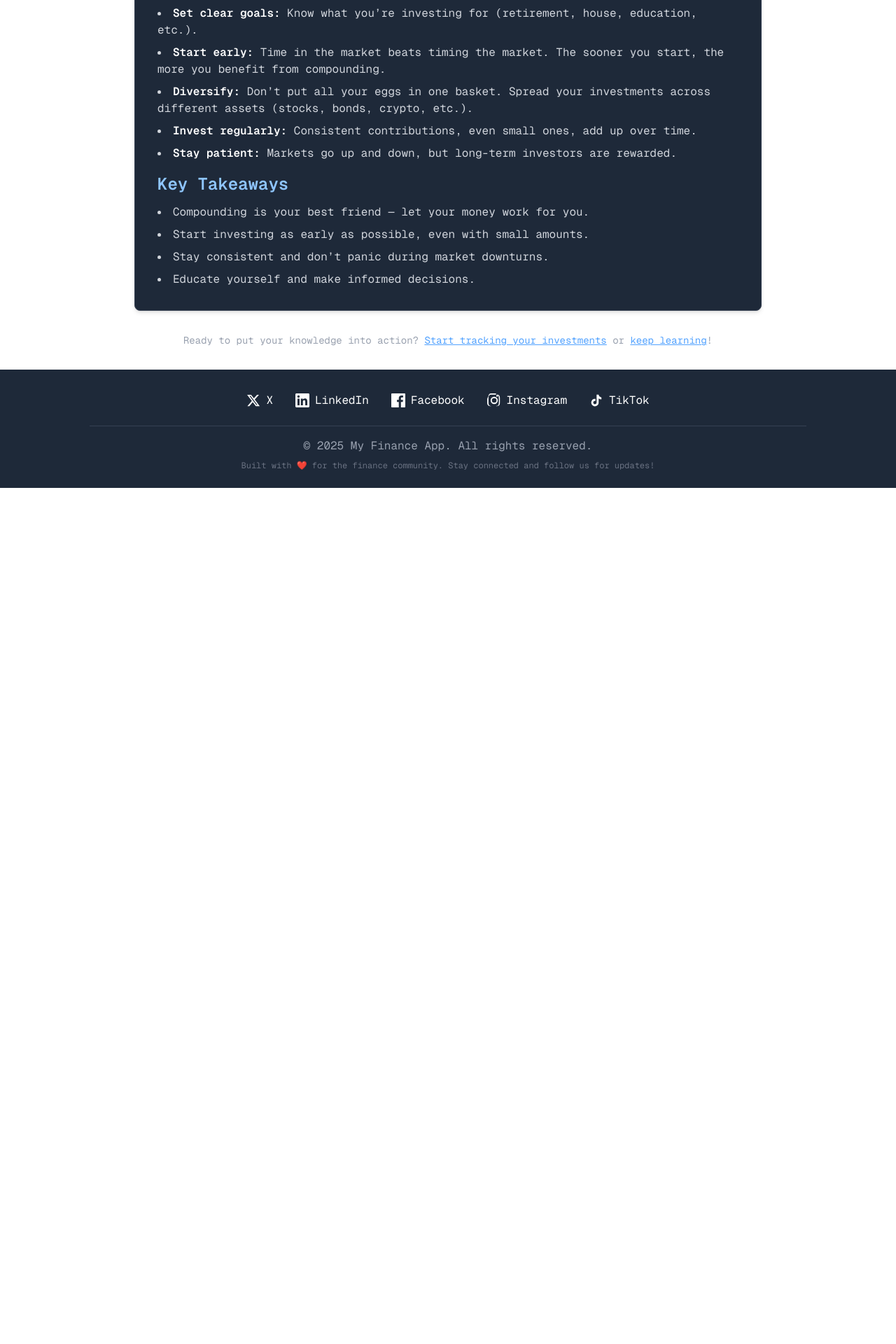
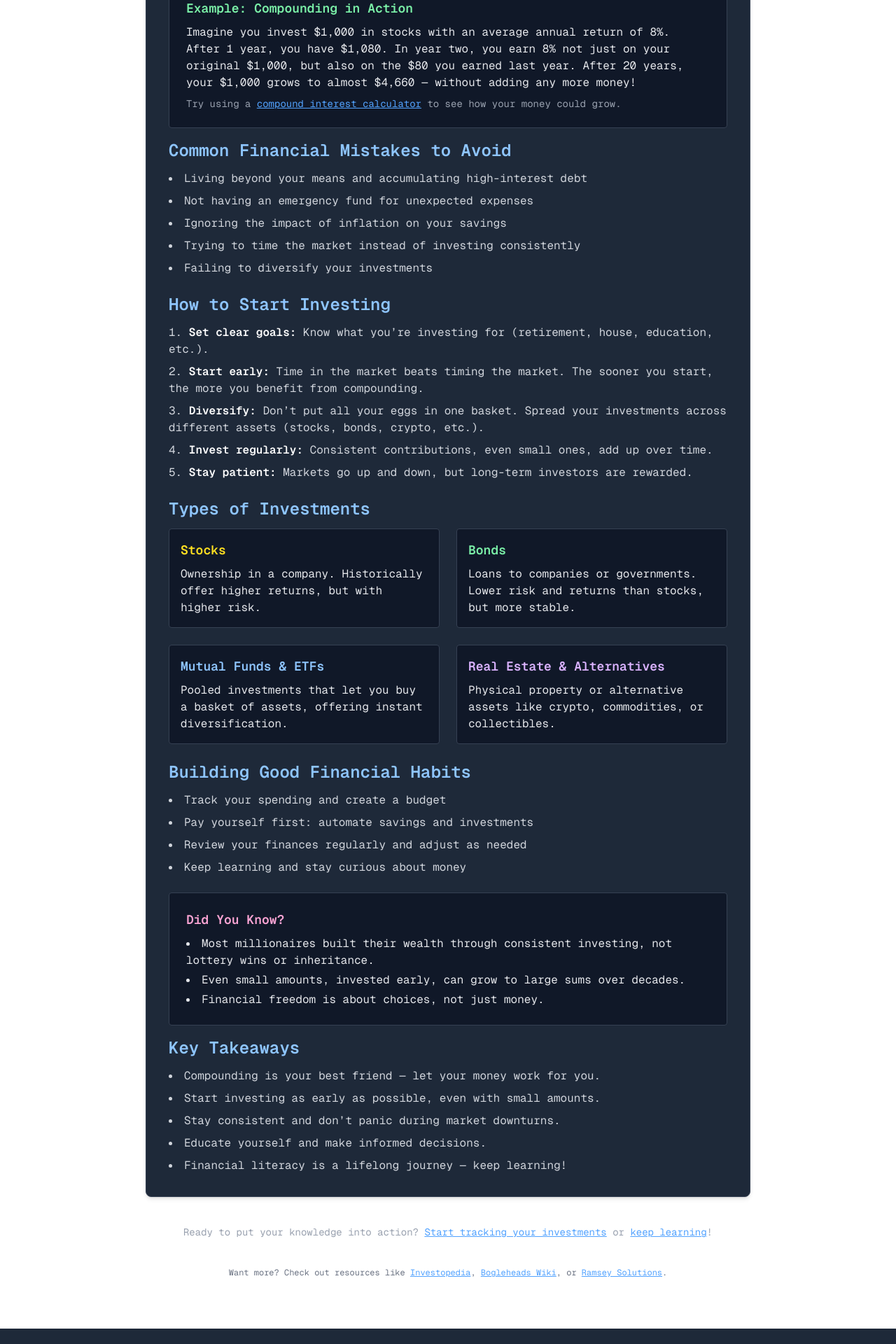
Before and after one commit to FraneCaleta/finance-education, a Next.js app: page /education in a window 1280 px wide. Shown: the part 740-2660 px from the top of the page at 70% size. Before the commit the page ends 1437 px from the top, so only its background shows below. Built offline with nearby package versions, Linux system fonts and the light colour scheme.

Commit message:
education page improvement and additions

```diff
--- a/src/app/education/page.tsx
+++ b/src/app/education/page.tsx
@@ -1,10 +1,10 @@
 export default function Education() {
   return (
-    <section className="max-w-4xl mx-auto">
-      <h1 className="text-3xl md:text-4xl font-bold mb-6 text-white text-center">
+    <section className="max-w-4xl mx-auto px-4 py-10">
+      <h1 className="text-3xl md:text-4xl font-bold mb-8 text-white text-center">
         Finance & Investing Basics
       </h1>
-      <div className="bg-gray-800 rounded-lg p-8 shadow-md border border-gray-700 mb-8">
+      <div className="bg-gray-800 rounded-lg p-8 shadow-md border border-gray-700 mb-10">
         <h2 className="text-2xl font-semibold text-blue-300 mb-3">
           Why Learn About Finance?
         </h2>
@@ -15,6 +15,15 @@ export default function Education() {
           you want to save for a home, travel, or retire early, financial
           literacy is the foundation.
         </p>
+        <ul className="list-disc list-inside text-gray-300 mb-6 space-y-2">
+          <li>Gain control over your money and spending habits</li>
+          <li>Reduce stress and anxiety about your financial future</li>
+          <li>Unlock opportunities for growth and independence</li>
+        </ul>
+        <blockquote className="border-l-4 border-blue-400 pl-4 italic text-blue-200 mb-6">
+          "The best investment you can make is in yourself." – Warren Buffett
+        </blockquote>
+
         <h2 className="text-2xl font-semibold text-blue-300 mb-3">
           The Power of Compounding
         </h2>
@@ -28,18 +37,41 @@ export default function Education() {
           <h3 className="text-lg font-semibold text-green-300 mb-2">
             Example: Compounding in Action
           </h3>
-          <p className="text-gray-200">
+          <p className="text-gray-200 mb-2">
             Imagine you invest $1,000 in stocks with an average annual return of
             8%. After 1 year, you have $1,080. In year two, you earn 8% not just
             on your original $1,000, but also on the $80 you earned last year.
             After 20 years, your $1,000 grows to almost $4,660 — without adding
             any more money!
           </p>
+          <p className="text-gray-400 text-sm">
+            Try using a{" "}
+            <a
+              href="https://www.investor.gov/financial-tools-calculators/calculators/compound-interest-calculator"
+              target="_blank"
+              rel="noopener noreferrer"
+              className="text-blue-400 underline hover:text-blue-300"
+            >
+              compound interest calculator
+            </a>{" "}
+            to see how your money could grow.
+          </p>
         </div>
+        <h2 className="text-2xl font-semibold text-blue-300 mb-3">
+          Common Financial Mistakes to Avoid
+        </h2>
+        <ul className="list-disc list-inside text-gray-300 mb-6 space-y-2">
+          <li>Living beyond your means and accumulating high-interest debt</li>
+          <li>Not having an emergency fund for unexpected expenses</li>
+          <li>Ignoring the impact of inflation on your savings</li>
+          <li>Trying to time the market instead of investing consistently</li>
+          <li>Failing to diversify your investments</li>
+        </ul>
+
         <h2 className="text-2xl font-semibold text-blue-300 mb-3">
           How to Start Investing
         </h2>
-        <ul className="list-disc list-inside text-gray-300 mb-4 space-y-2">
+        <ol className="list-decimal list-inside text-gray-300 mb-6 space-y-2">
           <li>
             <span className="font-semibold text-white">Set clear goals:</span>{" "}
             Know what you’re investing for (retirement, house, education, etc.).
@@ -62,7 +94,75 @@ export default function Education() {
             <span className="font-semibold text-white">Stay patient:</span>{" "}
             Markets go up and down, but long-term investors are rewarded.
           </li>
+        </ol>
+
+        <h2 className="text-2xl font-semibold text-blue-300 mb-3">
+          Types of Investments
+        </h2>
+        <div className="grid md:grid-cols-2 gap-6 mb-6">
+          <div className="bg-gray-900 rounded p-4 border border-gray-700">
+            <h3 className="text-lg font-semibold text-yellow-300 mb-2">
+              Stocks
+            </h3>
+            <p className="text-gray-200">
+              Ownership in a company. Historically offer higher returns, but
+              with higher risk.
+            </p>
+          </div>
+          <div className="bg-gray-900 rounded p-4 border border-gray-700">
+            <h3 className="text-lg font-semibold text-green-300 mb-2">Bonds</h3>
+            <p className="text-gray-200">
+              Loans to companies or governments. Lower risk and returns than
+              stocks, but more stable.
+            </p>
+          </div>
+          <div className="bg-gray-900 rounded p-4 border border-gray-700">
+            <h3 className="text-lg font-semibold text-blue-300 mb-2">
+              Mutual Funds & ETFs
+            </h3>
+            <p className="text-gray-200">
+              Pooled investments that let you buy a basket of assets, offering
+              instant diversification.
+            </p>
+          </div>
+          <div className="bg-gray-900 rounded p-4 border border-gray-700">
+            <h3 className="text-lg font-semibold text-purple-300 mb-2">
+              Real Estate & Alternatives
+            </h3>
+            <p className="text-gray-200">
+              Physical property or alternative assets like crypto, commodities,
+              or collectibles.
+            </p>
+          </div>
+        </div>
+
+        <h2 className="text-2xl font-semibold text-blue-300 mb-3">
+          Building Good Financial Habits
+        </h2>
+        <ul className="list-disc list-inside text-gray-300 mb-6 space-y-2">
+          <li>Track your spending and create a budget</li>
+          <li>Pay yourself first: automate savings and investments</li>
+          <li>Review your finances regularly and adjust as needed</li>
+          <li>Keep learning and stay curious about money</li>
         </ul>
+
+        <div className="bg-gray-900 rounded p-6 mb-4 border border-gray-700">
+          <h3 className="text-lg font-semibold text-pink-300 mb-2">
+            Did You Know?
+          </h3>
+          <ul className="list-disc list-inside text-gray-200 space-y-1">
+            <li>
+              Most millionaires built their wealth through consistent investing,
+              not lottery wins or inheritance.
+            </li>
+            <li>
+              Even small amounts, invested early, can grow to large sums over
+              decades.
+            </li>
+            <li>Financial freedom is about choices, not just money.</li>
+          </ul>
+        </div>
+
         <h2 className="text-2xl font-semibold text-blue-300 mb-3">
           Key Takeaways
         </h2>
@@ -75,6 +175,7 @@ export default function Education() {
           </li>
           <li>Stay consistent and don’t panic during market downturns.</li>
           <li>Educate yourself and make informed decisions.</li>
+          <li>Financial literacy is a lifelong journey — keep learning!</li>
         </ul>
       </div>
       <div className="text-center text-gray-400 text-sm">
@@ -96,6 +197,38 @@ export default function Education() {
           !
         </span>
       </div>
+      <div className="mt-10 text-center text-gray-500 text-xs">
+        <span>
+          Want more? Check out resources like{" "}
+          <a
+            href="https://www.investopedia.com/"
+            target="_blank"
+            rel="noopener noreferrer"
+            className="text-blue-400 underline hover:text-blue-300"
+          >
+            Investopedia
+          </a>
+          ,{" "}
+          <a
+            href="https://www.bogleheads.org/wiki/Main_Page"
+            target="_blank"
+            rel="noopener noreferrer"
+            className="text-blue-400 underline hover:text-blue-300"
+          >
+            Bogleheads Wiki
+          </a>
+          , or{" "}
+          <a
+            href="https://www.ramseysolutions.com/"
+            target="_blank"
+            rel="noopener noreferrer"
+            className="text-blue-400 underline hover:text-blue-300"
+          >
+            Ramsey Solutions
+          </a>
+          .
+        </span>
+      </div>
     </section>
   );
 }
```
